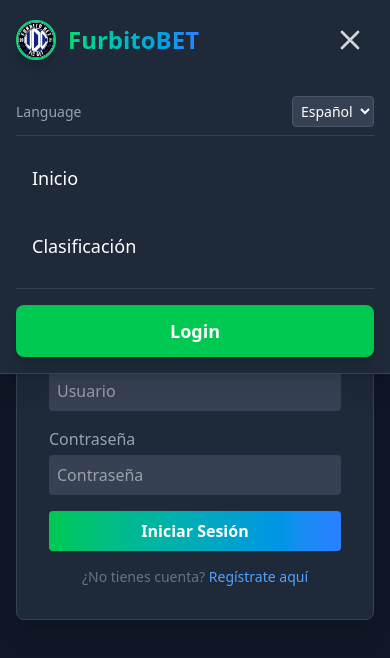
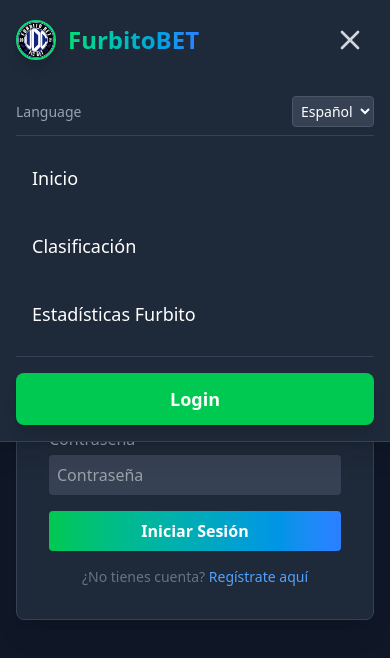
Before and after one commit to manulago/Furbito-BET, a Vue app in the folder frontend/: page /login in a window 390 px wide. Both pictures are taken after a click on the button 350 px from the left and 40 px from the top of the page. Shown: the top 658 px of the page. Built offline with nearby package versions, Linux system fonts and the light colour scheme.

Commit message:
feat: add statistics to mobile menu and improve i18n

```diff
--- a/frontend/src/App.vue
+++ b/frontend/src/App.vue
@@ -37,7 +37,7 @@
           <!-- Public Links -->
           <router-link to="/" class="text-gray-300 hover:text-green-400 transition font-medium text-lg">{{ langStore.t('nav.home') }}</router-link>
           <RouterLink to="/ranking" class="text-gray-300 hover:text-green-400 transition font-medium text-lg">{{ langStore.t('nav.ranking') }}</RouterLink>
-          <router-link to="/statistics" class="text-gray-300 hover:text-green-400 transition font-medium text-lg">Estadísticas Furbito</router-link>
+          <router-link to="/statistics" class="text-gray-300 hover:text-green-400 transition font-medium text-lg">{{ langStore.t('nav.statistics') }}</router-link>
           <router-link v-if="auth.isAdmin" to="/admin" class="text-gray-300 hover:text-yellow-400 transition font-medium text-lg">{{ langStore.t('nav.admin') }}</router-link>
           <!-- <RouterLink to="/results" class="text-gray-300 hover:text-green-400 transition font-medium text-lg">Results</RouterLink> -->
 
@@ -97,6 +97,7 @@
 
           <RouterLink to="/" @click="isMobileMenuOpen = false" class="block py-3 px-4 rounded-lg hover:bg-gray-700 text-white font-medium text-lg">{{ langStore.t('nav.home') }}</RouterLink>
           <RouterLink to="/ranking" @click="isMobileMenuOpen = false" class="block py-3 px-4 rounded-lg hover:bg-gray-700 text-white font-medium text-lg">{{ langStore.t('nav.ranking') }}</RouterLink>
+          <RouterLink to="/statistics" @click="isMobileMenuOpen = false" class="block py-3 px-4 rounded-lg hover:bg-gray-700 text-white font-medium text-lg">{{ langStore.t('nav.statistics') }}</RouterLink>
           <!-- <RouterLink to="/results" @click="isMobileMenuOpen = false" class="block py-3 px-4 rounded-lg hover:bg-gray-700 text-white font-medium text-lg">Results</RouterLink> -->
 
           <div v-if="auth.user" class="flex flex-col gap-2 border-t border-gray-700 pt-2">
--- a/frontend/src/stores/language.js
+++ b/frontend/src/stores/language.js
@@ -12,7 +12,8 @@
                 ranking: 'Clasificación',
                 admin: 'Admin',
                 logout: 'Cerrar Sesión',
-                welcome: 'Bienvenido'
+                welcome: 'Bienvenido',
+                statistics: 'Estadísticas Furbito'
             },
             ranking: {
                 title: 'Clasificación',
@@ -207,7 +208,8 @@
                 ranking: 'Clasificación',
                 admin: 'Admin',
                 logout: 'Pechar Sesión',
-                welcome: 'Benvido'
+                welcome: 'Benvido',
+                statistics: 'Estatísticas Furbito'
             },
             ranking: {
                 title: 'Clasificación',
@@ -402,7 +404,8 @@
                 ranking: 'Standings',
                 admin: 'Admin',
                 logout: 'Logout',
-                welcome: 'Welcome'
+                welcome: 'Welcome',
+                statistics: 'Furbito Statistics'
             },
             ranking: {
                 title: 'Standings',
```
